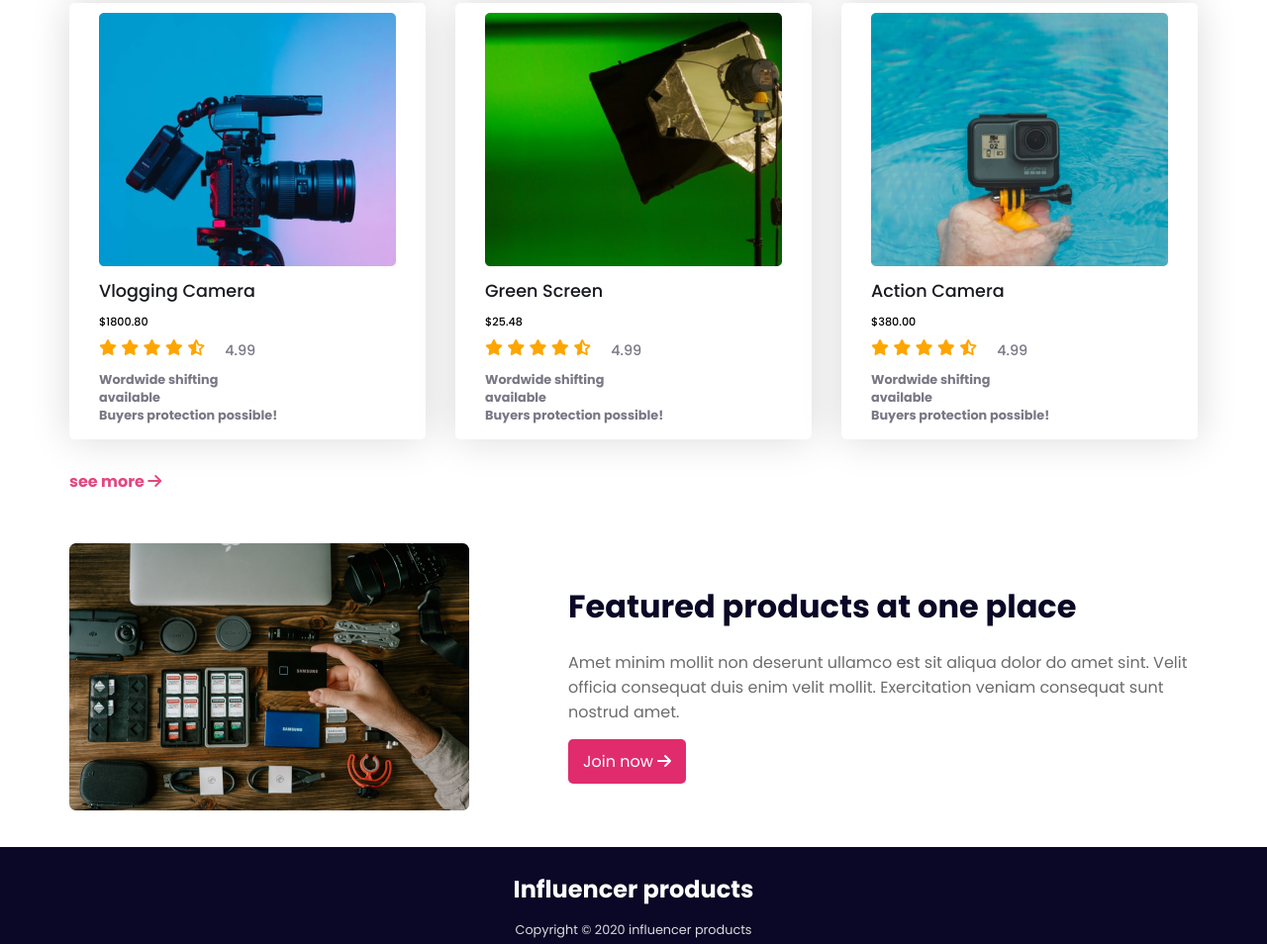
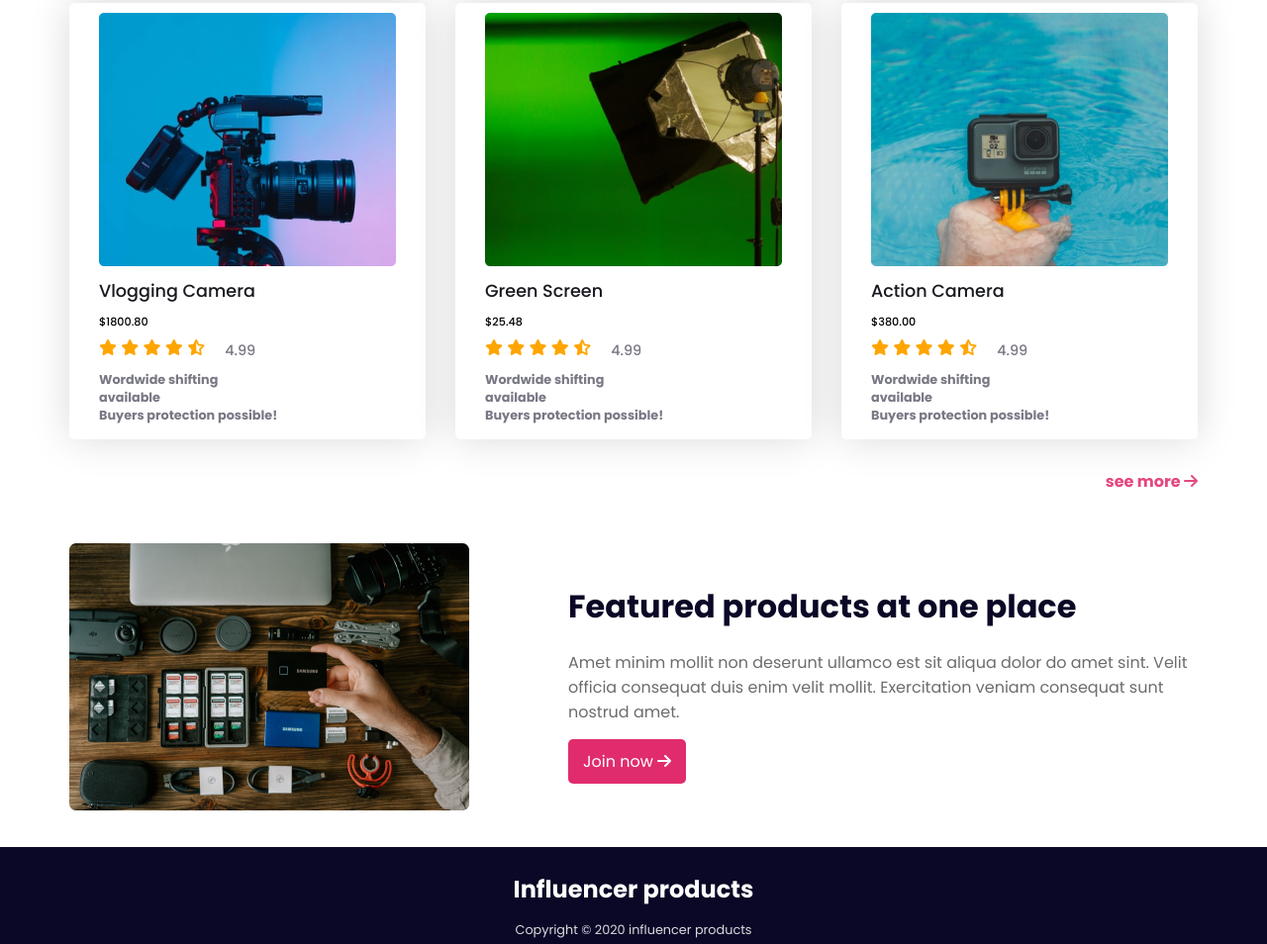
Before and after one commit to 09mehed/influencer-gears, a plain HTML site: page index.html in a window 1280 px wide. Shown: the part 1590-2544 px from the top of the page at 99% size. Drawn offline with Linux system fonts and the light colour scheme.

Commit message:
full responsive website

```diff
--- a/index.html
+++ b/index.html
@@ -263,7 +263,9 @@
                 </div>
 
             </div>
-            <h4>see more <i class="fa-solid fa-arrow-right"></i></h4>
+            <div class="text1">
+                <h4>see more <i class="fa-solid fa-arrow-right"></i></h4>
+            </div>
         </section>
 
         <!-- feature area section start -->
--- a/style.css
+++ b/style.css
@@ -52,10 +52,6 @@ ul li{
     display: flex;
     justify-content: space-between;
     align-items: center;
-    background-image: url(./images/Circle\ design.svg);
-    background-position: center;
-    background-repeat: no-repeat;
-    background-size: cover;
 }
 .banner-text h1{
     font-size: 2rem;
@@ -68,12 +64,15 @@ ul li{
     color: var(--black-color);
     padding: 10px 0;
 }
+.banner-img{
+    background-image: url(./images/Circle\ design.svg);
+    background-position: center;
+    background-repeat: no-repeat;
+    background-size: cover;
+}
 
 /* market-place-area start */
 .market-place-area{
-    /* display: flex;
-    justify-content: space-between;
-    align-items: center; */
     display: grid;
     grid-template-columns: repeat(7, 1fr);
     margin: 0 20px;
@@ -140,6 +139,11 @@ ul li{
     font-size: 0.8rem;
     font-weight: 700;
     padding: 5px 0;
+}
+.text1{
+    display: flex;
+    justify-content: right;
+    align-items: end;
 }
 /* feature-area start */
 
```
